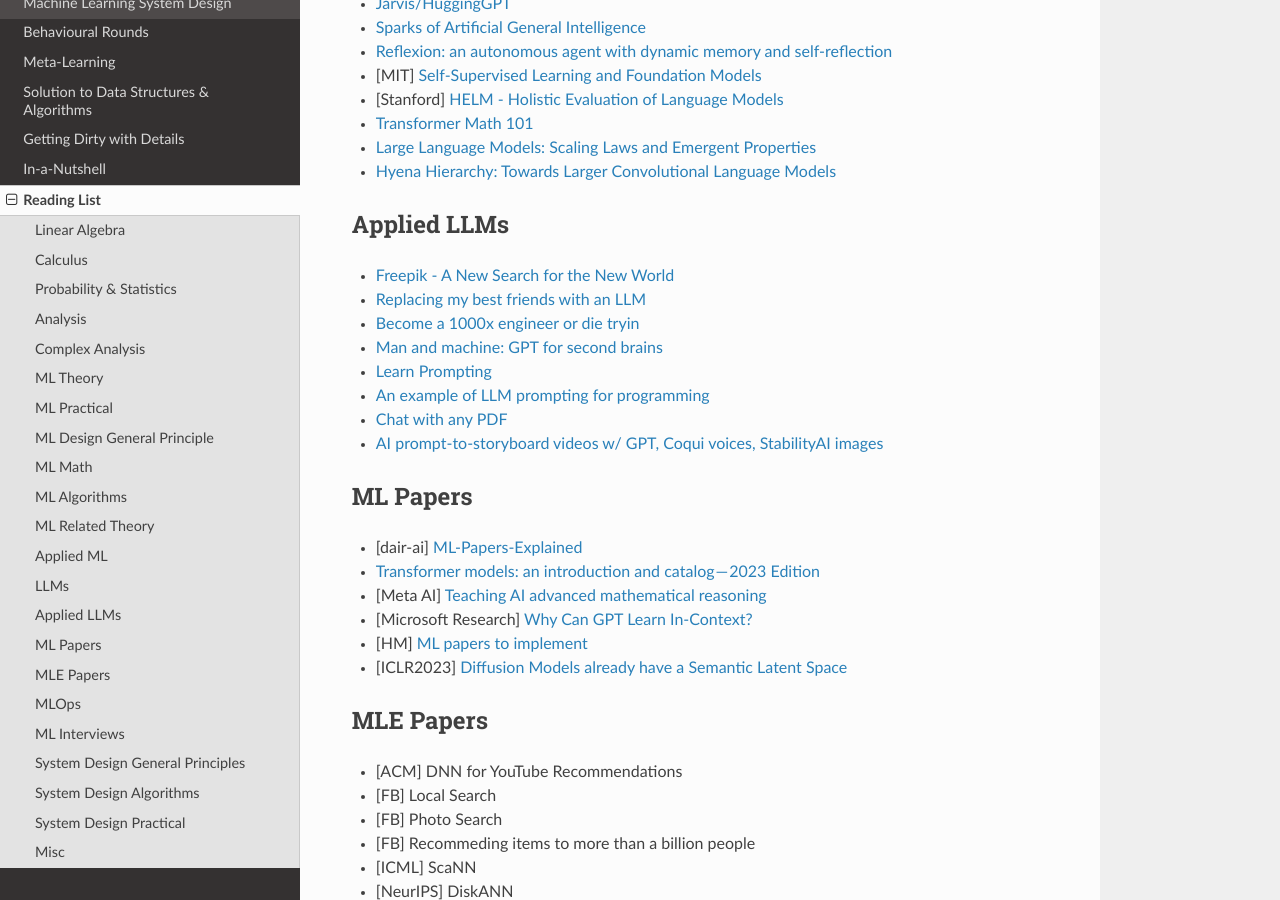
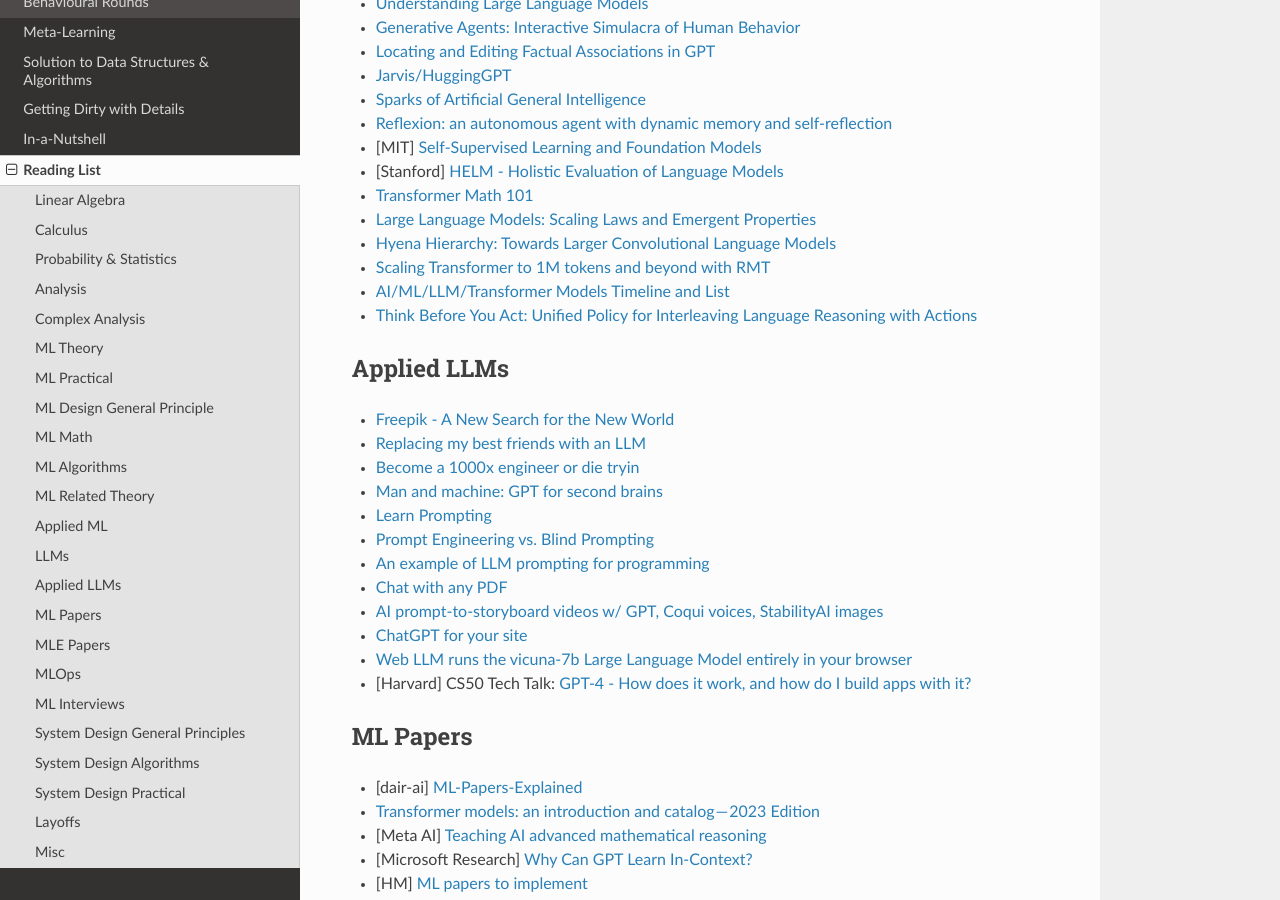
Before and after one commit to uselesstechjunks/leetcode, a Sphinx documentation site: the page built from docs/source/readlist.rst, in a window 1280 px wide and 900 px high, scrolled down 2840 px. Built offline with Sphinx 7.4.7 and the Read the Docs theme 2.0.0, drawn with Linux system fonts in a browser that asks for light colours; some of the changed text lies outside the part shown.

Commit message:
Update readlist.rst (#56)
* Update readlist.rst

* Update readlist.rst

* Update readlist.rst

```diff
--- a/docs/source/readlist.rst
+++ b/docs/source/readlist.rst
@@ -20,6 +20,8 @@ Probability & Statistics
 * [MIT] `RES.6-012 Introduction to Probability <https://www.youtube.com/playlist?list=PLUl4u3cNGP60hI9ATjSFgLZpbNJ7myAg6>`_
 * [CMU] `36-705 - Intermediate Statistics <https://www.youtube.com/playlist?list=PLt2Pd5kunvJ6-wpJG9hlWlk47c76bm9L6>`_
 * [statisticsmatt] `Introduction to Mathematical Statistics with Illustrations using R <https://www.youtube.com/playlist?list=PLmM_3MA2HWpan-KlYp-QCbPHxMj5FK0TB>`_
+* `Mathematician uncovers methods to shrink sampling errors in large-dimensional data sets <https://phys.org/news/2023-03-mathematician-uncovers-methods-sampling-errors.html>`_
+
 
 Analysis
 ***********************************
@@ -43,7 +45,9 @@ ML Theory
 * [Mohri] `Foundations of Machine Learning <https://cs.nyu.edu/~mohri/mlbook/>`_
 * [CMU] `11-785 Deep Learning <https://www.youtube.com/playlist?list=PLp-0K3kfddPxRmjgjm0P1WT6H-gTqE8j9>`_
 * `Yet Another Derivation of Backpropagation in Matrix Form <https://sudeepraja.github.io/BackpropAdjoints/>`_
+* `Gradients are Not All You Need <https://arxiv.org/pdf/2111.05803.pdf>`_
 * `The Decade of Deep Learning <https://bmk.sh/2019/12/31/The-Decade-of-Deep-Learning/>`_
+* `Long-Tailed Learning Requires Feature Learning <https://openreview.net/pdf?id=S-h1oFv-mq>`_
 
 
 ML Practical
@@ -135,6 +139,9 @@ LLMs
 * `Transformer Math 101 <https://blog.eleuther.ai/transformer-math/>`_
 * `Large Language Models: Scaling Laws and Emergent Properties <https://cthiriet.com/articles/scaling-laws>`_
 * `Hyena Hierarchy: Towards Larger Convolutional Language Models <https://arxiv.org/pdf/2302.10866.pdf>`_
+* `Scaling Transformer to 1M tokens and beyond with RMT <https://arxiv.org/pdf/2304.11062.pdf>`_
+* `AI/ML/LLM/Transformer Models Timeline and List <https://ai.v-gar.de/ml/transformer/timeline/>`_
+* `Think Before You Act: Unified Policy for Interleaving Language Reasoning with Actions <https://arxiv.org/pdf/2304.11063.pdf>`_
 
 
 Applied LLMs
@@ -145,9 +152,13 @@ Applied LLMs
 * `Become a 1000x engineer or die tryin <https://kadekillary.work/posts/1000x-eng/>`_
 * `Man and machine: GPT for second brains <https://reasonabledeviations.com/2023/02/05/gpt-for-second-brain/>`_
 * `Learn Prompting <https://learnprompting.org/>`_
+* `Prompt Engineering vs. Blind Prompting <https://mitchellh.com/writing/prompt-engineering-vs-blind-prompting>`_
 * `An example of LLM prompting for programming <https://martinfowler.com/articles/2023-chatgpt-xu-hao.html>`_
 * `Chat with any PDF <https://www.chatpdf.com/>`_
 * `AI prompt-to-storyboard videos w/ GPT, Coqui voices, StabilityAI images <https://meyer.id/>`_
+* `ChatGPT for your site <https://letterdrop.com/chatgpt?ref=hn>`_
+* `Web LLM runs the vicuna-7b Large Language Model entirely in your browser <https://simonwillison.net/2023/Apr/16/web-llm/>`_
+* [Harvard] CS50 Tech Talk: `GPT-4 - How does it work, and how do I build apps with it? <https://www.youtube.com/watch?v=vw-KWfKwvTQ>`_
 
 
 ML Papers
@@ -210,7 +221,14 @@ System Design Practical
 ***********************************
 
 * `Build Your Own Redis with C/C++ <https://build-your-own.org/redis/>`_
+* `Build Your Own Database <https://build-your-own.org/blog/20230420_byodb_done/>`_
 * `The Inner Workings of Distributed Databases <https://questdb.io/blog/inner-workings-distributed-databases/>`_
+
+
+Layoffs
+***********************************
+
+* `Effective Immediately <https://github.com/Effective-Immediately/effective-immediately>`_
 
 
 Misc
@@ -244,3 +262,6 @@ Misc
 * `Procrastinating is linked to health and career problems <https://theconversation.com/procrastinating-is-linked-to-health-and-career-problems-but-there-are-things-you-can-do-to-stop-188322>`_
 * `Map of Reddit <https://anvaka.github.io/map-of-reddit/?v=2>`_
 * `The Embedding Archives: Millions of Wikipedia Article Embeddings in Many Languages <https://txt.cohere.com/embedding-archives-wikipedia/>`_
+* `Why Oatmeal is Cheap: Kolmogorov Complexity and Procedural Generation <https://knivesandpaintbrushes.org/projects/why-oatmeal-is-cheap/why_oatmeal_is_cheap_fdg2023.pdf>`_
+* `Blog: Haskell in Production <https://serokell.io/blog/haskell-in-production>`_
+* `How Does an FPGA Work? <https://learn.sparkfun.com/tutorials/how-does-an-fpga-work/all>`_
```
